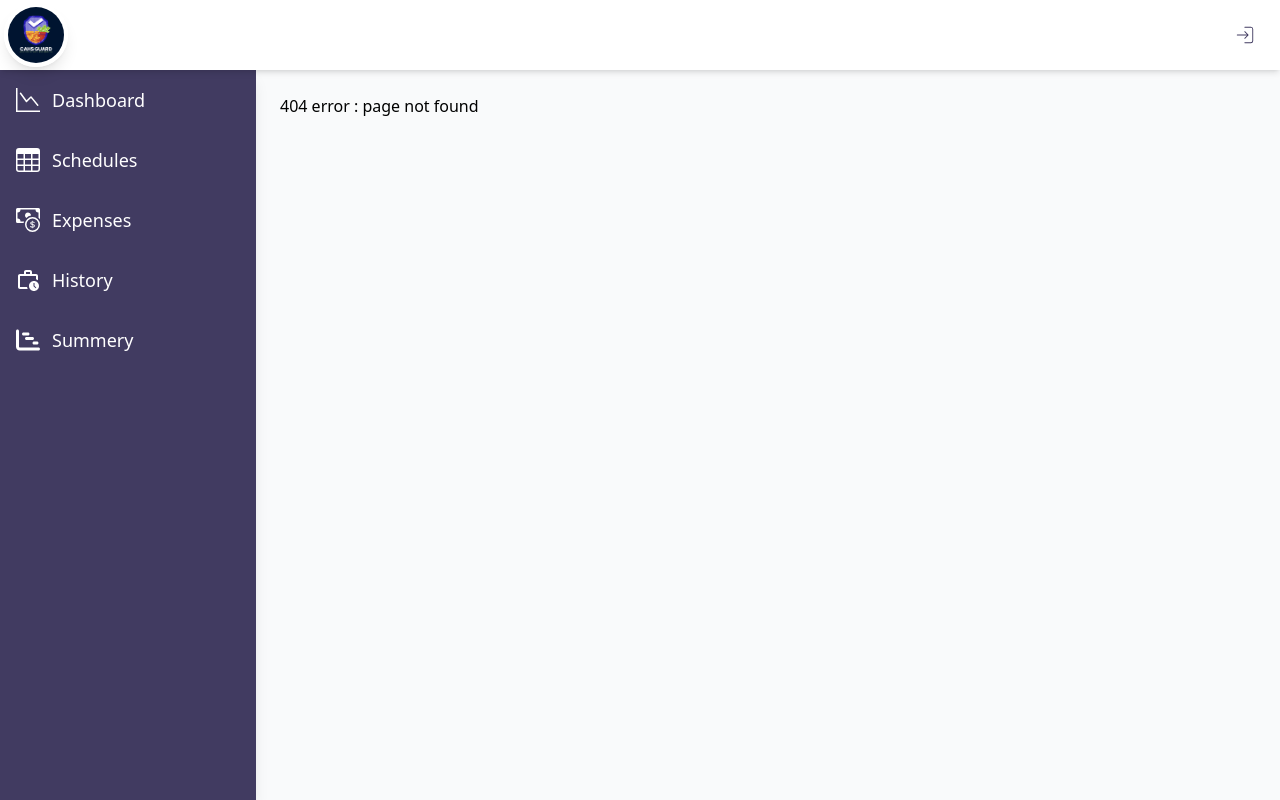
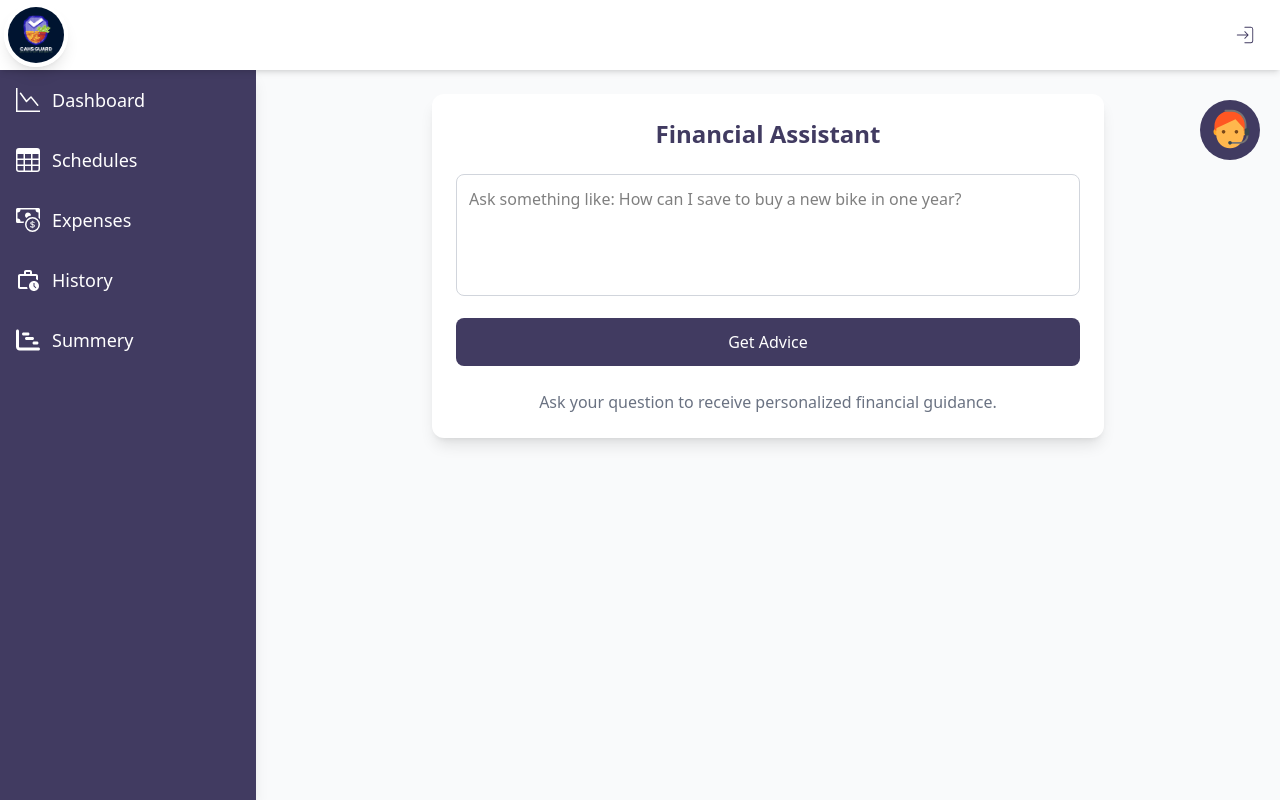
Before and after one commit to Chathura11/CG-frontend, a React (Vite) app: page /financial-assistant in a window 1280 px wide. Before the commit this address had no page. Built offline with nearby package versions, Linux system fonts and the light colour scheme.

Commit message:
added ai

```diff
--- a/src/components/header.jsx
+++ b/src/components/header.jsx
@@ -6,6 +6,7 @@ import MobileNavPanel from './mobileNavPanel';
 import { CiLogout, CiLogin } from "react-icons/ci";
 import { CgProfile } from "react-icons/cg";
 import '../App.css'
+import { FcAssistant } from "react-icons/fc";
 
 function Header() {
   const [navPanelOpen, setNavPanelOpen] = useState(false);
@@ -13,6 +14,8 @@ function Header() {
   const navigate = useNavigate();
 
   const token = localStorage.getItem('token');
+  const [isDragging, setIsDragging] = useState(false);
+  const [iconPosition, setIconPosition] = useState({ x: window.innerWidth - 80, y: 100 });
 
   useEffect(() => {
     if (token) {
@@ -31,8 +34,27 @@ function Header() {
     }
   }, [token]);
 
+  useEffect(() => {
+    const handleMouseMove = (e) => {
+      if (!isDragging) return;
+      setIconPosition({ x: e.clientX - 30, y: e.clientY - 30 });
+    };
+
+    const handleMouseUp = () => {
+      setIsDragging(false);
+    };
+
+    window.addEventListener("mousemove", handleMouseMove);
+    window.addEventListener("mouseup", handleMouseUp);
+
+    return () => {
+      window.removeEventListener("mousemove", handleMouseMove);
+      window.removeEventListener("mouseup", handleMouseUp);
+    };
+  }, [isDragging]);
+
   return (
-    <header className='w-full h-[70px] shadow-md flex justify-center items-center relative bg-accent md:bg-white text-white backdrop-blur-md top-0 z-50'>
+    <header className='w-full h-[70px] relative shadow-md flex justify-center items-center relative bg-accent md:bg-white text-white backdrop-blur-md top-0 z-50'>
       <img src="/logo.png" alt="Logo" className="w-16 h-16 object-cover border-4 border-white rounded-full shadow-lg hover:scale-105 transition-transform duration-300 absolute left-1" />
 
       <FaBars className='absolute right-5 text-[24px] md:hidden' onClick={() => setNavPanelOpen(true)} />
@@ -62,7 +84,19 @@ function Header() {
       )}
 
       <MobileNavPanel isOpen={navPanelOpen} setOpen={setNavPanelOpen} />
+
+
+      <FcAssistant
+        onClick={() => navigate("/financial-assistant")}
+        onMouseDown={() => setIsDragging(true)}
+        className="fixed z-50 text-white text-6xl  p-2 rounded-full bg-accent hover:bg-accent-second cursor-move transition"
+        style={{
+          left: `${iconPosition.x}px`,
+          top: `${iconPosition.y}px`
+        }}
+      />
     </header>
+
   );
 }
 
--- /dev/null
+++ b/src/pages/ai/financialAssistantPage.jsx
@@ -0,0 +1,81 @@
+import { useState } from "react";
+import axios from "axios";
+
+export default function FinancialAssistant() {
+  const [question, setQuestion] = useState("");
+  const [aiResponse, setAiResponse] = useState(null);
+  const [loading, setLoading] = useState(false);
+  const [error, setError] = useState("");
+
+  const handleSubmit = async () => {
+    if (!question) {
+      setError("Please enter your financial question.");
+      return;
+    }
+
+    setLoading(true);
+    setError("");
+    try {
+      const result = await axios.post(
+        `${import.meta.env.VITE_BACKEND_URL}/api/ai/financial-assistant`,
+        { question, userEmail: localStorage.getItem("email") }, // Ensure email is passed
+        {
+          headers: {
+            Authorization: `Bearer ${localStorage.getItem("token")}`,
+          },
+        }
+      );
+      setAiResponse(result.data.advice);
+    } catch (err) {
+      setError("Failed to get financial advice.");
+    } finally {
+      setLoading(false);
+    }
+  };
+
+  return (
+    <div className="w-full max-w-2xl mx-auto p-6 bg-white rounded-xl shadow-lg">
+      <h2 className="text-2xl font-semibold text-center text-accent mb-6">
+        Financial Assistant
+      </h2>
+
+      {/* Input */}
+      <div className="space-y-4">
+        <textarea
+          rows={4}
+          className="w-full p-3 border border-gray-300 rounded-lg resize-none focus:outline-none focus:ring-2 focus:ring-accent"
+          placeholder="Ask something like: How can I save to buy a new bike in one year?"
+          value={question}
+          onChange={(e) => setQuestion(e.target.value)}
+        />
+
+        {error && <p className="text-red-500 text-sm">{error}</p>}
+
+        <button
+          onClick={handleSubmit}
+          className="w-full p-3 bg-accent text-white rounded-lg hover:bg-accent-dark transition"
+        >
+          Get Advice
+        </button>
+      </div>
+
+      {/* AI Response */}
+      {loading ? (
+        <div className="flex justify-center items-center mt-6">
+          <div className="w-12 h-12 border-4 border-accent border-t-transparent rounded-full animate-spin"></div>
+        </div>
+      ) : aiResponse ? (
+        <div className="mt-6">
+          <h3 className="text-lg font-semibold mb-2">AI Advice</h3>
+          <pre className="whitespace-pre-wrap bg-gray-100 p-4 rounded-md text-gray-800">
+            {aiResponse}
+          </pre>
+        </div>
+      ) : (
+        <p className="text-center text-gray-500 mt-6">
+          Ask your question to receive personalized financial guidance.
+        </p>
+      )}
+    </div>
+  );
+}
--- a/src/pages/home/homePage.jsx
+++ b/src/pages/home/homePage.jsx
@@ -11,6 +11,7 @@ import AddExpensePage from './addExpensePage'
 import AddSchedulePage from './addSchedulePage'
 import HistoryExpensesPage from './historyExpensesPage'
 import ExpenseSummeryPage from './expenseSummeryPage'
+import FinancialAssistant from '../ai/financialAssistantPage'
 
 export default function HomePage(){
     return(
@@ -25,6 +26,7 @@ export default function HomePage(){
                         <Route path='/expenses' element={<ExpensesPage/>}/>
                         <Route path='/history' element={<HistoryExpensesPage/>}/>
                         <Route path='/summery' element={<ExpenseSummeryPage/>}/>
+                        <Route path='/financial-assistant' element={<FinancialAssistant/>}/>
                         <Route path='/add-expense' element={<AddExpensePage/>}/>
                         <Route path='/edit-expense' element={<AddExpensePage edit={true}/>}/>
                         <Route path='/schedules' element={<SchedulesPage/>}/>
```
